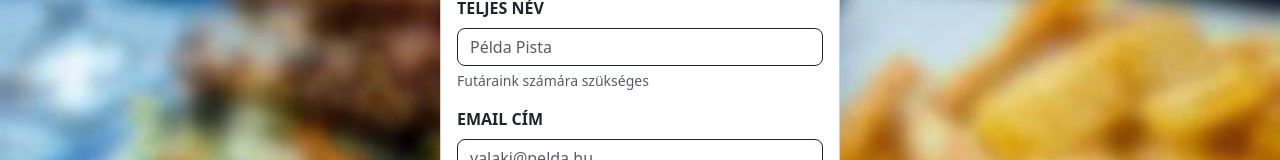
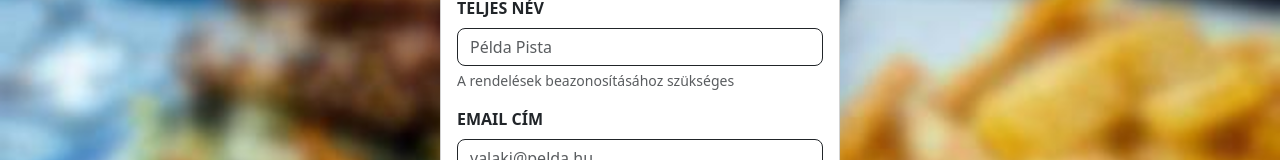
Before and after one commit to bombasztikus/Vizsgaremek, a Vue app in the folder frontend/: page /register in a window 1280 px wide. Shown: the part 306-466 px from the top of the page. Built offline with nearby package versions, Linux system fonts and the light colour scheme; no server answers.

Commit message:
fogalmazás

```diff
--- a/frontend/src/views/RegisterView.vue
+++ b/frontend/src/views/RegisterView.vue
@@ -41,7 +41,7 @@ const submit = () => {
                     <div class="mb-3">
                         <label for="fullNameHelp" class="form-label text-uppercase fw-bold">Teljes név</label>
                         <input type="text" class="form-control border-dark rounded-3" id="inputEmail" aria-describedby="fullNameHelp" v-model="fullName" placeholder="Példa Pista">
-                        <div id="fullNameHelp" class="form-text">Futáraink számára szükséges</div>
+                        <div id="fullNameHelp" class="form-text">A rendelések beazonosításához szükséges</div>
                     </div>
                     <div class="mb-3">
                         <label for="inputEmail" class="form-label text-uppercase fw-bold">Email cím</label>
```
